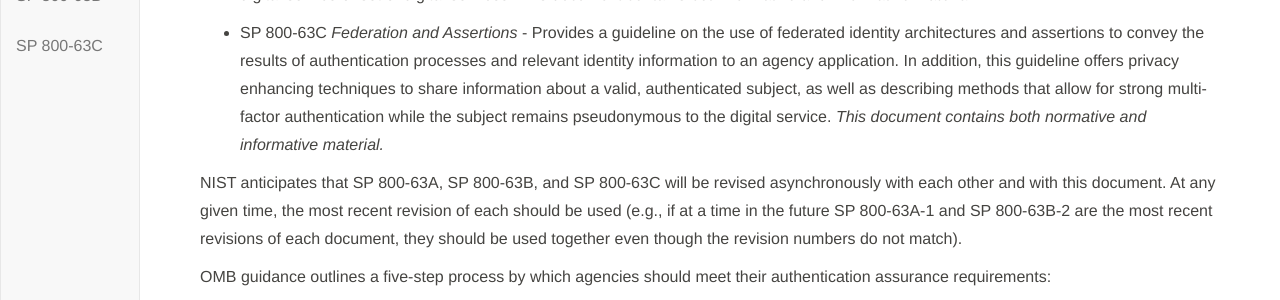
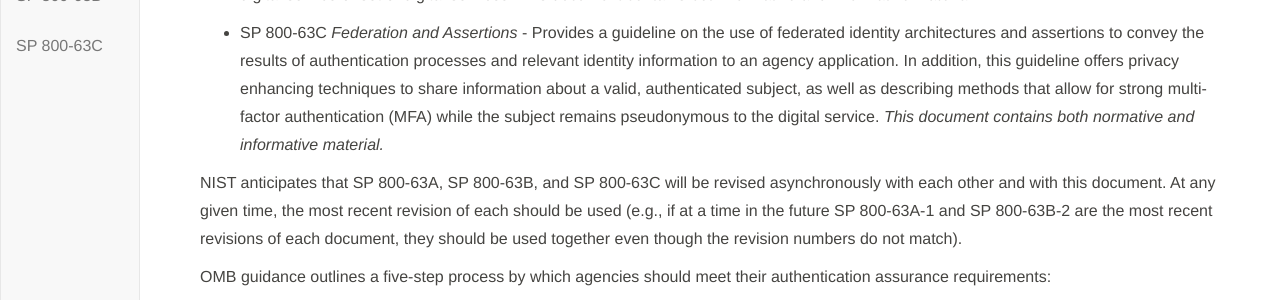
Before and after one commit to usnistgov/800-63-3, a Jekyll site: the page built from sp800-63-3/sec1_2_introduction.md, in a window 1280 px wide and 900 px high, scrolled down 1429 px. Shown: the part 236-536 px from the top of the window. Built offline with Jekyll 4.4.1, drawn with Linux system fonts in a browser that asks for light colours; our own code applies the rules of GitHub Pages for plain Markdown files.

Commit message:
Update sec1_2_introduction.md

```diff
--- a/sp800-63-3/sec1_2_introduction.md
+++ b/sp800-63-3/sec1_2_introduction.md
@@ -39,7 +39,7 @@
 
 - SP 800-63B *Authentication and Lifecycle Management* - Addresses how an individual can securely authenticate to a CSP to access a digital service or set of digital services.  _This document contains both normative and informative material._
 
-- SP 800-63C *Federation and Assertions* - Provides a guideline on the use of federated identity architectures and assertions to convey the results of authentication processes and relevant identity information to an agency application. In addition, this guideline offers privacy enhancing techniques to share information about a valid, authenticated subject, as well as describing methods that allow for strong multi-factor authentication while the subject remains pseudonymous to the digital service. _This document contains both normative and informative material._
+- SP 800-63C *Federation and Assertions* - Provides a guideline on the use of federated identity architectures and assertions to convey the results of authentication processes and relevant identity information to an agency application. In addition, this guideline offers privacy enhancing techniques to share information about a valid, authenticated subject, as well as describing methods that allow for strong multi-factor authentication (MFA) while the subject remains pseudonymous to the digital service. _This document contains both normative and informative material._
 
 NIST anticipates that SP 800-63A, SP 800-63B, and SP 800-63C will be revised asynchronously with each other and with this document. At any given time, the most recent revision of each should be used (e.g., if at a time in the future SP 800-63A-1 and SP 800-63B-2 are the most recent revisions of each document, they should be used together even though the revision numbers do not match).
 
```
